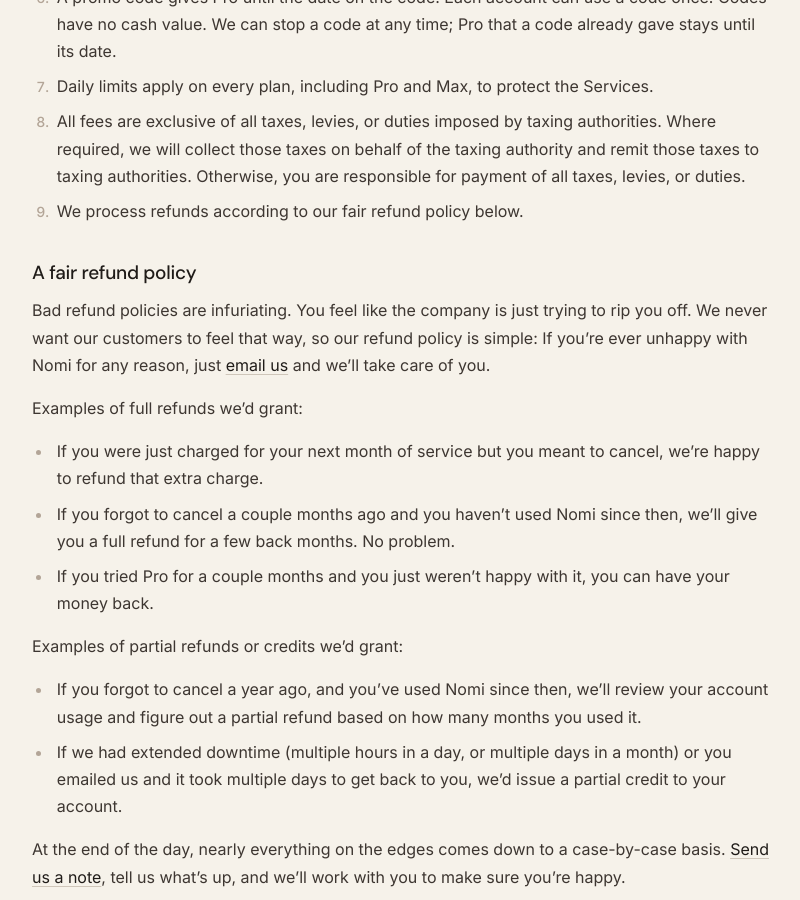
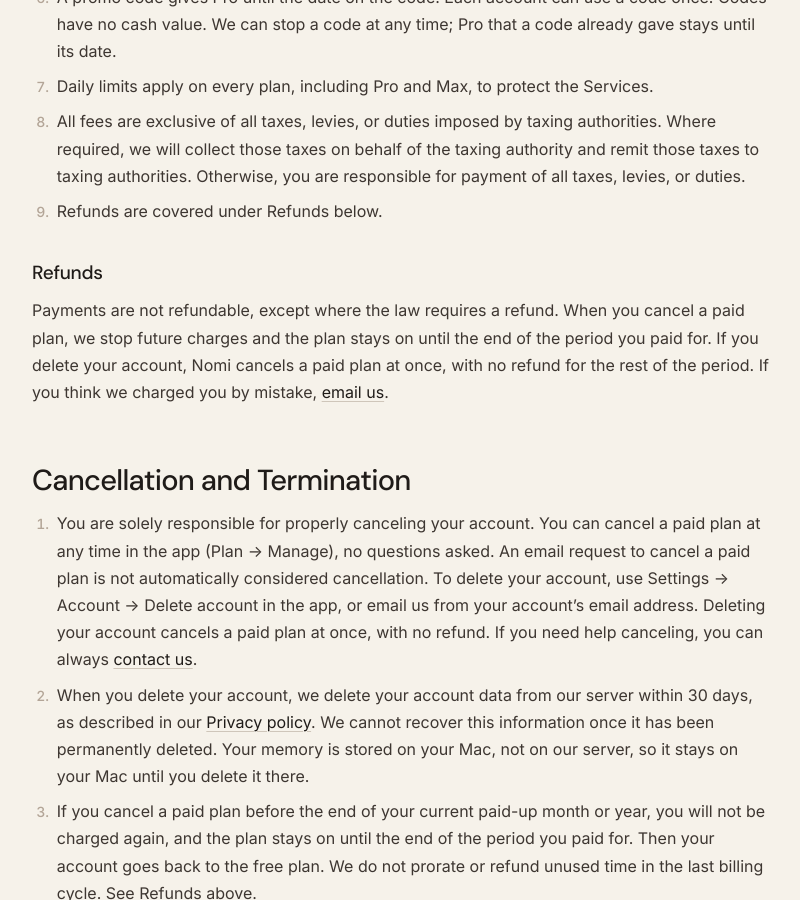
Before and after one commit to YGao2005/nomi-site, a Jekyll site: the page built from terms.md, in a window 1280 px wide and 900 px high, scrolled down 1900 px. Shown: the whole window, without its empty margins (238-1038 px from the left). Built offline with Jekyll 4.4.1, drawn with Linux system fonts in a browser that asks for light colours; some of the changed text lies outside the part shown.

Commit message:
Terms: no refunds; account deletion cancels a paid plan with no refund
Co-Authored-By: Devin AI <158243242+devin-ai-integration[bot]@users.noreply.github.com>

```diff
--- a/terms.md
+++ b/terms.md
@@ -40,30 +40,17 @@ If you violate any of the Terms, we may terminate your account. That’s a broad
 6. A promo code gives Pro until the date on the code. Each account can use a code once. Codes have no cash value. We can stop a code at any time; Pro that a code already gave stays until its date.
 7. Daily limits apply on every plan, including Pro and Max, to protect the Services.
 8. All fees are exclusive of all taxes, levies, or duties imposed by taxing authorities. Where required, we will collect those taxes on behalf of the taxing authority and remit those taxes to taxing authorities. Otherwise, you are responsible for payment of all taxes, levies, or duties.
-9. We process refunds according to our fair refund policy below.
+9. Refunds are covered under Refunds below.
 
-### A fair refund policy
+### Refunds
 
-Bad refund policies are infuriating. You feel like the company is just trying to rip you off. We never want our customers to feel that way, so our refund policy is simple: If you’re ever unhappy with Nomi for any reason, just [email us](mailto:yang@get-nomi.app) and we’ll take care of you.
-
-Examples of full refunds we’d grant:
-
-* If you were just charged for your next month of service but you meant to cancel, we’re happy to refund that extra charge.
-* If you forgot to cancel a couple months ago and you haven’t used Nomi since then, we’ll give you a full refund for a few back months. No problem.
-* If you tried Pro for a couple months and you just weren’t happy with it, you can have your money back.
-
-Examples of partial refunds or credits we’d grant:
-
-* If you forgot to cancel a year ago, and you’ve used Nomi since then, we’ll review your account usage and figure out a partial refund based on how many months you used it.
-* If we had extended downtime (multiple hours in a day, or multiple days in a month) or you emailed us and it took multiple days to get back to you, we’d issue a partial credit to your account.
-
-At the end of the day, nearly everything on the edges comes down to a case-by-case basis. [Send us a note](mailto:yang@get-nomi.app), tell us what’s up, and we’ll work with you to make sure you’re happy.
+Payments are not refundable, except where the law requires a refund. When you cancel a paid plan, we stop future charges and the plan stays on until the end of the period you paid for. If you delete your account, Nomi cancels a paid plan at once, with no refund for the rest of the period. If you think we charged you by mistake, [email us](mailto:yang@get-nomi.app).
 
 ## Cancellation and Termination
 
-1. You are solely responsible for properly canceling your account. You can cancel a paid plan at any time in the app (Plan → Manage), no questions asked. An email request to cancel a paid plan is not automatically considered cancellation. To delete your account, email us from your account’s email address. If you need help canceling, you can always [contact us](mailto:yang@get-nomi.app).
+1. You are solely responsible for properly canceling your account. You can cancel a paid plan at any time in the app (Plan → Manage), no questions asked. An email request to cancel a paid plan is not automatically considered cancellation. To delete your account, use Settings → Account → Delete account in the app, or email us from your account’s email address. Deleting your account cancels a paid plan at once, with no refund. If you need help canceling, you can always [contact us](mailto:yang@get-nomi.app).
 2. When you delete your account, we delete your account data from our server within 30 days, as described in our [Privacy policy](privacy). We cannot recover this information once it has been permanently deleted. Your memory is stored on your Mac, not on our server, so it stays on your Mac until you delete it there.
-3. If you cancel a paid plan before the end of your current paid-up month or year, you will not be charged again, and the plan stays on until the end of the period you paid for. Then your account goes back to the free plan. We do not automatically prorate unused time in the last billing cycle. See our fair refund policy above.
+3. If you cancel a paid plan before the end of your current paid-up month or year, you will not be charged again, and the plan stays on until the end of the period you paid for. Then your account goes back to the free plan. We do not prorate or refund unused time in the last billing cycle. See Refunds above.
 4. We have the right to suspend or terminate your account and refuse any and all current or future use of our Services for any reason at any time. Suspension means you will not be able to access the account. Termination will furthermore result in the deletion of your account or your access to your account. We also reserve the right to refuse the use of the Services to anyone for any reason at any time. We have this clause because statistically speaking, out of all the accounts on our Services, there may be at least one doing something nefarious. There are some things we staunchly stand against and this clause is how we exercise that stance. For more details, see our [Use Restrictions](#use-restrictions).
 5. Verbal, physical, written or other abuse (including threats of abuse or retribution) of anyone who works on Nomi will result in immediate account termination.
 
```
Also changed, not shown: _legal-source/COMPARISON.md (+12 -20 lines), _legal-source/README.md (+1 -1 lines).
